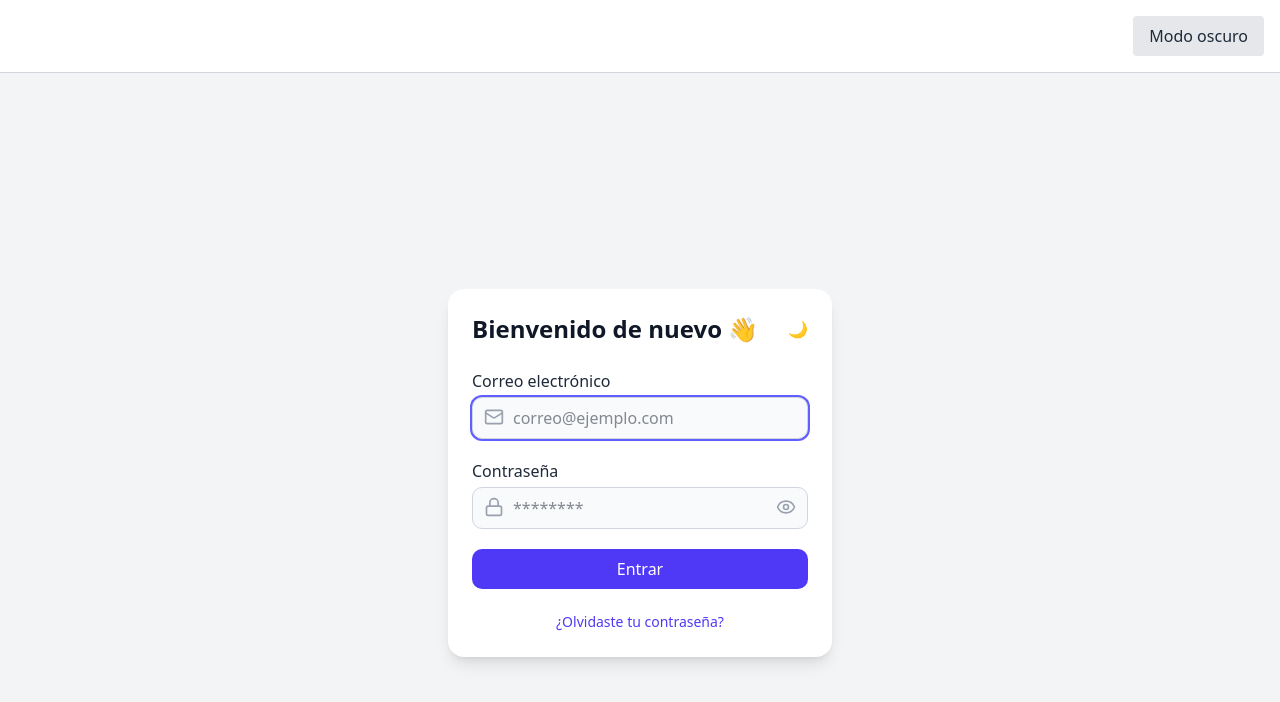
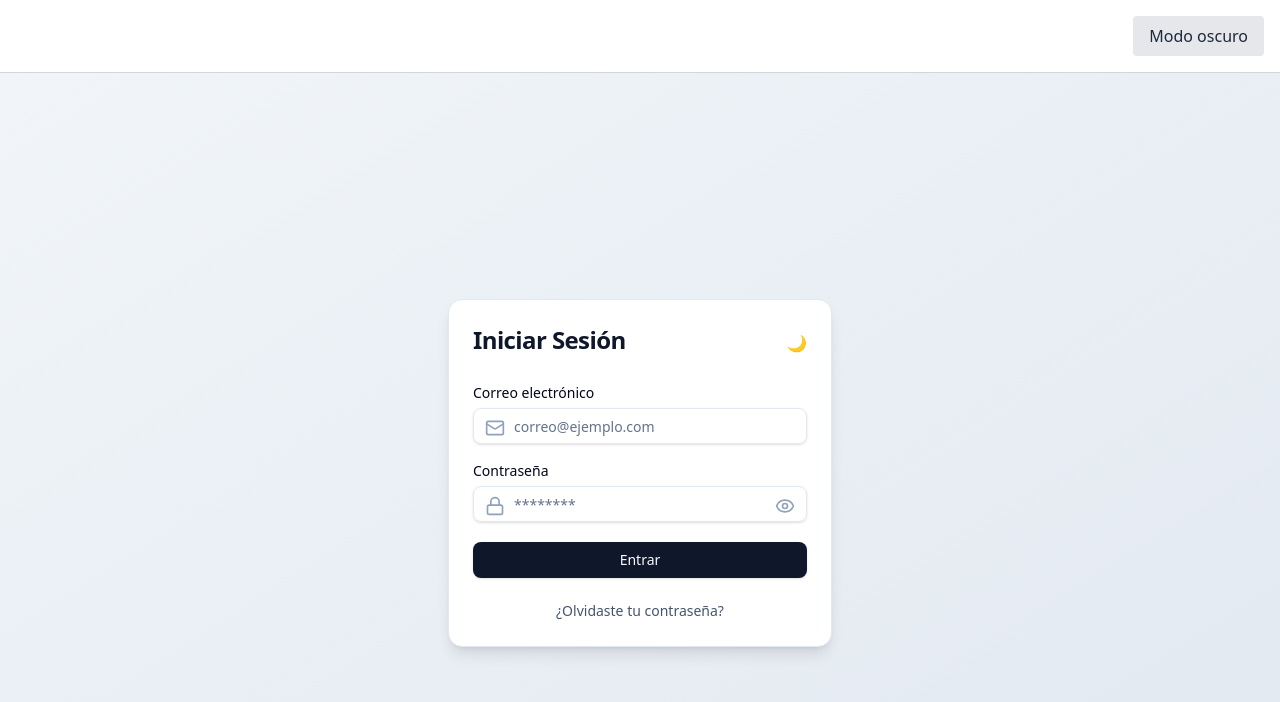
Before and after one commit to iLegalJm/agenda-front, a React (Vite) app: page /login in a window 1280 px wide. Shown: the top 702 px of the page. Built offline with nearby package versions, Linux system fonts and the light colour scheme.

Commit message:
feat: mejorar el formulario de inicio de sesión con validación y nuevos componentes de UI

```diff
--- a/src/pages/Login.tsx
+++ b/src/pages/Login.tsx
@@ -1,10 +1,29 @@
-import { useTheme } from '../context/ThemeContext'
+import { useState } from 'react';
 import { useForm } from 'react-hook-form';
+import { z } from 'zod';
 import { zodResolver } from '@hookform/resolvers/zod';
-import * as z from 'zod';
-import { useState } from 'react';
+
+import { Mail, Lock, Eye, EyeOff } from "lucide-react";
+
+import { useTheme } from '../context/ThemeContext';
 import { useAuth } from '../context/AuthContext';
-import { Mail, Lock, Eye, EyeOff } from 'lucide-react';
+
+import {
+    Card,
+    CardContent,
+    CardHeader,
+    CardTitle,
+} from "@/components/ui/card"
+import { Input } from "@/components/ui/input"
+import { Button } from "@/components/ui/button"
+import {
+    Form,
+    FormControl,
+    FormField,
+    FormItem,
+    FormLabel,
+    FormMessage,
+} from "@/components/ui/form"
 
 const schema = z.object({
     email: z.string().email('Email inválido'),
@@ -17,13 +36,18 @@ export default function Login() {
     const { login } = useAuth();
     const { theme, toggleTheme } = useTheme();
 
-    const { register, handleSubmit, formState: { errors } } = useForm<FormData>({
-        resolver: zodResolver(schema)
-    });
-
     const [loading, setLoading] = useState(false);
     const [error, setError] = useState("");
     const [showPassword, setShowPassword] = useState(false);
+
+    const form = useForm<FormData>({
+        resolver: zodResolver(schema),
+        defaultValues: {
+            email: '',
+            password: '',
+        },
+    });
+
 
     const onSubmit = async (data: FormData) => {
         setLoading(true);
@@ -41,67 +65,73 @@ export default function Login() {
     }
 
     return (
-        <div className="min-h-screen flex items-center justify-center bg-gray-100 dark:bg-gray-900 px-4">
-            <div className="w-full max-w-sm bg-white dark:bg-gray-800 rounded-2xl shadow-lg p-6">
+        <div className="min-h-screen flex items-center justify-center
+    bg-gradient-to-br from-slate-100 to-slate-200
+    dark:from-slate-900 dark:to-slate-800 px-4">
+            <Card className="w-full max-w-sm shadow-lg
+      border border-slate-200 dark:border-slate-700
+      bg-white dark:bg-slate-800">
 
-                {/* Cabecera */}
-                <div className="flex justify-between items-center mb-6">
-                    <h1 className="text-2xl font-bold text-gray-900 dark:text-gray-100">
-                        Bienvenido de nuevo 👋
-                    </h1>
+                <CardHeader className="flex flex-row justify-between items-center">
+                    <CardTitle className="text-2xl font-semibold text-slate-900 dark:text-slate-100">
+                        Iniciar Sesión
+                    </CardTitle>
                     <button
                         onClick={toggleTheme}
-                        className="ml-2 text-gray-600 dark:text-gray-300 hover:text-gray-900 dark:hover:text-white"
-                        title={`Cambiar a modo ${theme === 'light' ? 'oscuro' : 'claro'}`}
+                        className="text-slate-600 dark:text-slate-300 hover:text-slate-900 dark:hover:text-white"
+                        title={`Cambiar a modo ${theme === "light" ? "oscuro" : "claro"}`}
                     >
-                        {theme === 'light' ? '🌙' : '☀️'}
+                        {theme === "light" ? "🌙" : "☀️"}
                     </button>
-                </div>
+                </CardHeader>
 
-                {/* Formulario */}
-                <form onSubmit={handleSubmit(onSubmit)} className="space-y-5">
+                <CardContent>
+                    <Form {...form}>
+                        <form onSubmit={form.handleSubmit(onSubmit)} className="space-y-5">
 
                             {/* Email */}
-                    <div>
-                        <label className="block mb-1 font-medium text-gray-800 dark:text-gray-200">
-                            Correo electrónico
-                        </label>
+                            <FormField
+                                control={form.control}
+                                name="email"
+                                render={({ field }) => (
+                                    <FormItem>
+                                        <FormLabel>Correo electrónico</FormLabel>
+                                        <FormControl>
                                             <div className="relative">
-                            <input
+                                                <Mail className="absolute left-3 top-2.5 h-5 w-5 text-slate-400" />
+                                                <Input
+                                                    placeholder="correo@ejemplo.com"
                                                     type="email"
-                                autoFocus
-                                {...register('email')}
-                                aria-invalid={!!errors.email}
-                                placeholder="correo@ejemplo.com"
-                                className={`w-full pl-10 border rounded-lg p-2 bg-gray-50 dark:bg-gray-700 text-gray-900 dark:text-gray-100 focus:ring-2 focus:outline-none
-                                    ${errors.email ? "border-red-500 focus:ring-red-500" : "border-gray-300 dark:border-gray-600 focus:ring-indigo-500"}`}
+                                                    className="pl-10 focus:ring-2 focus:ring-indigo-500 dark:focus:ring-indigo-400"
+                                                    {...field}
                                                 />
-                            <Mail className="absolute left-3 top-2.5 h-5 w-5 text-gray-400" />
                                             </div>
-                        {errors.email && (
-                            <p className="text-red-500 text-sm mt-1">{errors.email.message}</p>
+                                        </FormControl>
+                                        <FormMessage />
+                                    </FormItem>
                                 )}
-                    </div>
+                            />
 
                             {/* Contraseña */}
-                    <div>
-                        <label className="block mb-1 font-medium text-gray-800 dark:text-gray-200">
-                            Contraseña
-                        </label>
+                            <FormField
+                                control={form.control}
+                                name="password"
+                                render={({ field }) => (
+                                    <FormItem>
+                                        <FormLabel>Contraseña</FormLabel>
+                                        <FormControl>
                                             <div className="relative">
-                            <input
+                                                <Lock className="absolute left-3 top-2.5 h-5 w-5 text-slate-400" />
+                                                <Input
+                                                    placeholder="********"
                                                     type={showPassword ? "text" : "password"}
-                                {...register('password')}
-                                aria-invalid={!!errors.password}
-                                placeholder="********"
-                                className={`w-full pl-10 pr-10 border rounded-lg p-2 bg-gray-50 dark:bg-gray-700 text-gray-900 dark:text-gray-100 focus:ring-2 focus:outline-none
-                                    ${errors.password ? "border-red-500 focus:ring-red-500" : "border-gray-300 dark:border-gray-600 focus:ring-indigo-500"}`}
+                                                    className="pl-10 pr-10 focus:ring-2 focus:ring-indigo-500 dark:focus:ring-indigo-400"
+                                                    {...field}
                                                 />
-                            <Lock className="absolute left-3 top-2.5 h-5 w-5 text-gray-400" />
                                                 <button
                                                     type="button"
                                                     onClick={() => setShowPassword(!showPassword)}
-                                className="absolute right-3 top-2.5 text-gray-400 hover:text-gray-600 dark:hover:text-gray-300"
+                                                    className="absolute right-3 top-2.5 text-slate-400 hover:text-slate-600 dark:hover:text-slate-300"
                                                 >
                                                     {showPassword ? (
                                                         <EyeOff className="h-5 w-5" />
@@ -110,10 +140,11 @@ export default function Login() {
                                                     )}
                                                 </button>
                                             </div>
-                        {errors.password && (
-                            <p className="text-red-500 text-sm mt-1">{errors.password.message}</p>
+                                        </FormControl>
+                                        <FormMessage />
+                                    </FormItem>
                                 )}
-                    </div>
+                            />
 
                             {/* Error general */}
                             {error && (
@@ -121,10 +152,10 @@ export default function Login() {
                             )}
 
                             {/* Botón */}
-                    <button
+                            <Button
                                 type="submit"
                                 disabled={loading}
-                        className="w-full flex items-center justify-center bg-indigo-600 hover:bg-indigo-700 text-white py-2 rounded-lg transition-colors disabled:opacity-50"
+                                className="w-full flex items-center justify-center transition-transform hover:scale-[1.01]"
                             >
                                 {loading && (
                                     <svg
@@ -149,16 +180,23 @@ export default function Login() {
                                     </svg>
                                 )}
                                 {loading ? "Ingresando..." : "Entrar"}
-                    </button>
+                            </Button>
 
                             {/* Extra */}
                             <div className="text-center">
-                        <a href="/forgot-password" className="text-sm text-indigo-600 hover:underline dark:text-indigo-400">
+                                <a
+                                    href="/forgot-password"
+                                    className="text-sm text-slate-600 hover:text-indigo-600
+                           dark:text-slate-400 dark:hover:text-indigo-400 transition-colors"
+                                >
                                     ¿Olvidaste tu contraseña?
                                 </a>
                             </div>
                         </form>
-            </div>
+                    </Form>
+                </CardContent>
+            </Card>
         </div>
     )
+
 }
```
Lines whose indentation alone changed are shown as unchanged.
